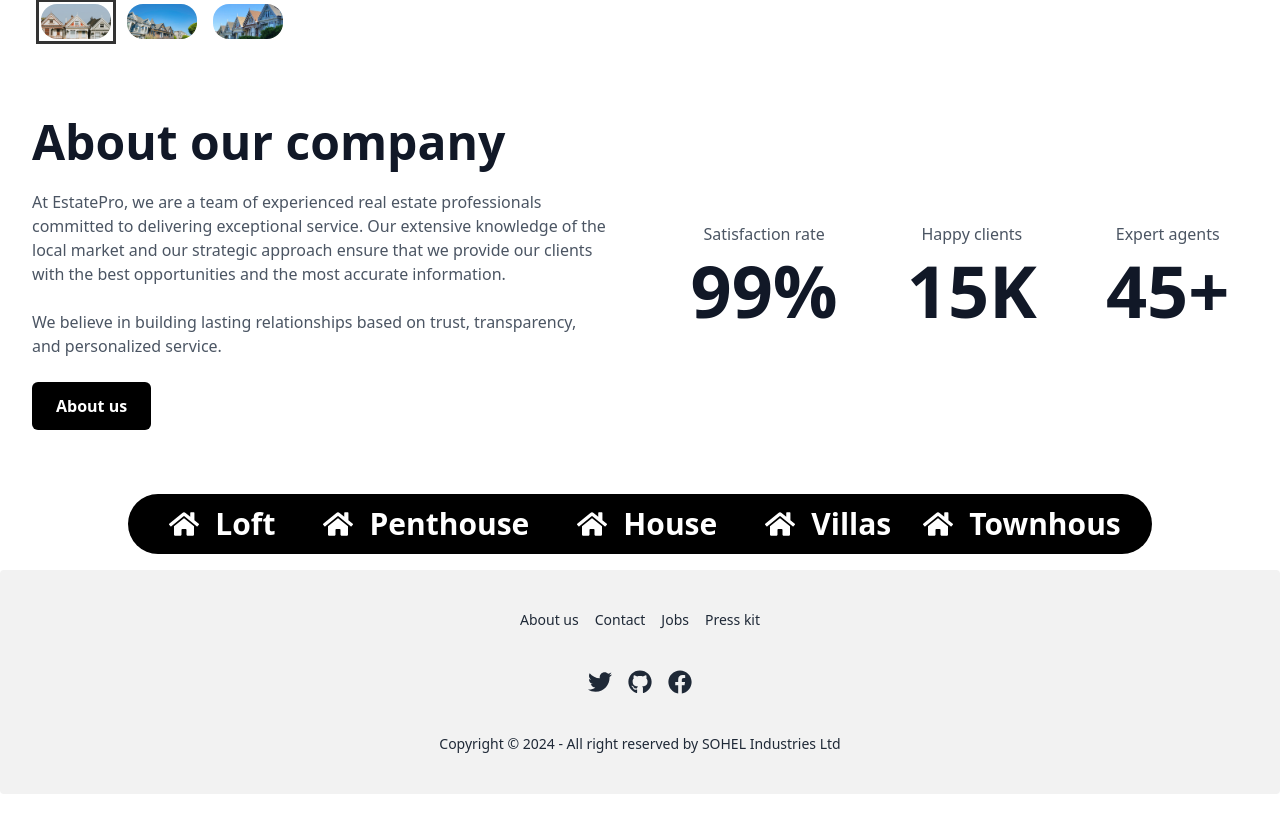
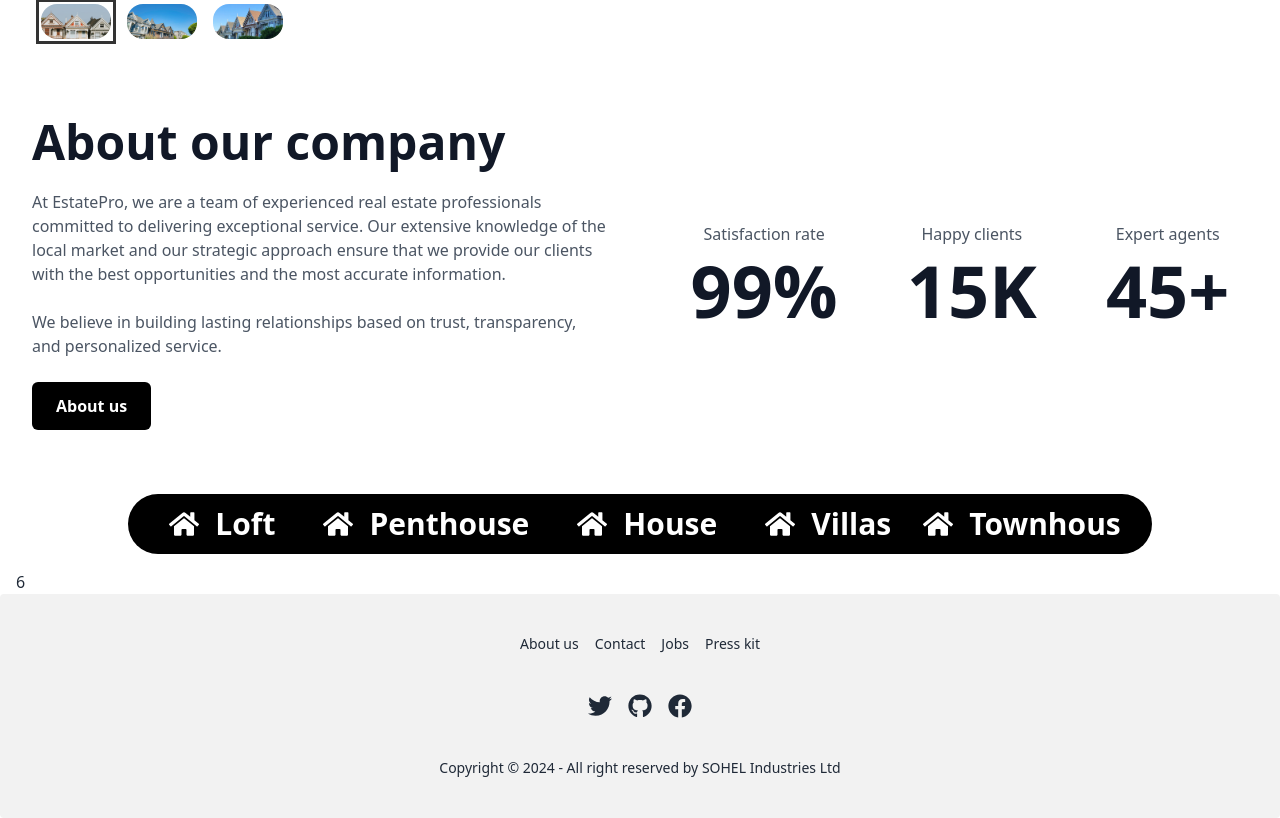
Before and after one commit to Sohelrana2815/home-nest-finder, a React (Vite) app: page / in a window 1280 px wide. Shown: the part 1001-1819 px from the top of the page. Before the commit the page ends 1795 px from the top, so only its background shows below. Built offline with nearby package versions, Linux system fonts and the light colour scheme.

Commit message:
Estates data load and slice to show only 6 data

```diff
--- /dev/null
+++ b/src/Pages/Home/EstateCard/EstateCard.jsx
@@ -0,0 +1,11 @@
+
+const EstateCard = () => {
+
+    return (
+        <div>
+
+        </div>
+    );
+};
+
+export default EstateCard;
--- /dev/null
+++ b/src/Pages/Home/FeaturedEstates/FeaturedEstates.jsx
@@ -0,0 +1,18 @@
+import { useEffect, useState } from "react";
+const FeaturedEstates = () => {
+  const [limitedEstates, setLimitedEstates] = useState([]);
+  useEffect(() => {
+    fetch("estatesData.json")
+      .then((res) => res.json())
+      .then((data) => setLimitedEstates(data.slice(0, 6)))
+      .catch((error) => console.error("Error loading data: ", error));
+  }, []);
+  return (
+    <div>
+      <h2>{limitedEstates.length}</h2>
+      <div>{}</div>
+    </div>
+  );
+};
+
+export default FeaturedEstates;
--- a/src/Pages/Home/Home/Home.jsx
+++ b/src/Pages/Home/Home/Home.jsx
@@ -1,5 +1,6 @@
 import AboutCompany from "../AboutCompany/AboutCompany";
 import Banner from "../Banner/Banner";
+import FeaturedEstates from "../FeaturedEstates/FeaturedEstates";
 import ReactMarquee from "../ReactMarquee/ReactMarquee";
 
 const Home = () => {
@@ -8,6 +9,7 @@ const Home = () => {
       <Banner />
       <AboutCompany />
       <ReactMarquee />
+      <FeaturedEstates />
     </div>
   );
 };
```
Also changed, not shown: public/estatesData.json (renamed from public/estate.json).
